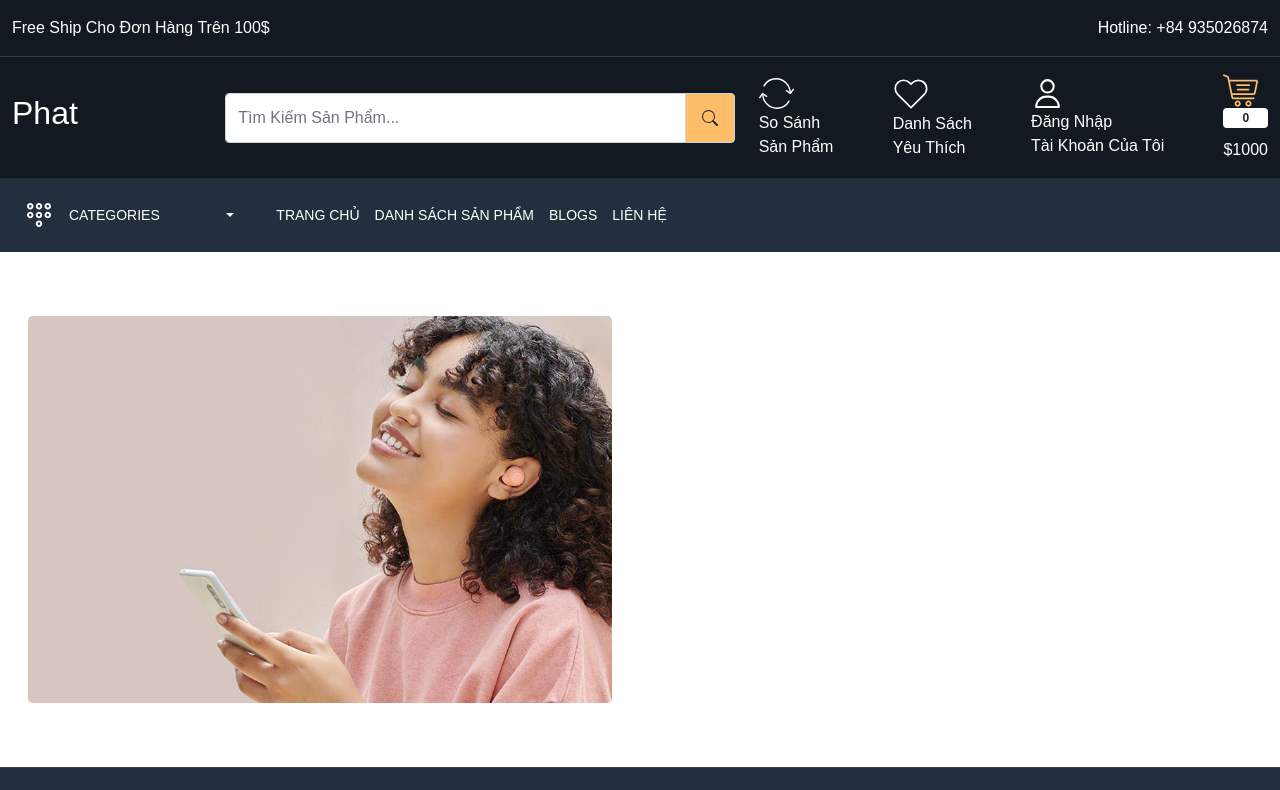
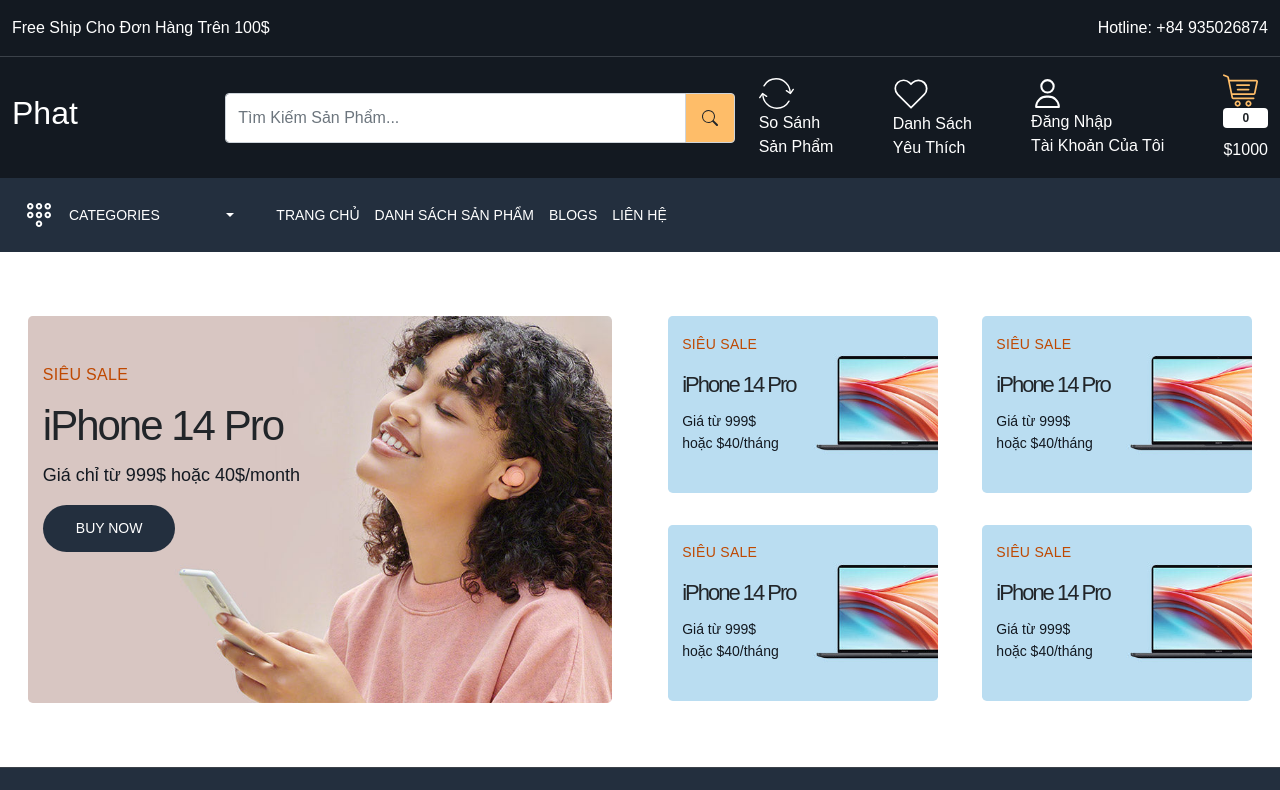
Before and after one commit to pvd1123/e-commer-Front-End, a React (Create React App) app: page / in a window 1280 px wide. Shown: the top 790 px of the page. Built offline with nearby package versions, Linux system fonts and the light colour scheme.

Commit message:
up small banner

```diff
--- a/src/App.css
+++ b/src/App.css
@@ -37,6 +37,19 @@
 }
 .gap-30 {
   gap: 30px;
+}
+
+.button{
+  background-color: var(--color-232f3e);
+  color: white;
+  font-size: 14px;
+  padding: 13px 33px;
+  border-radius: 25px;
+}
+
+.button:hover{
+  background-color: var(--color-febd69);
+  color: #131921;
 }
 
         /* Css Header  */
@@ -117,3 +130,71 @@
 }
 
         /* End Footer */
+
+
+        /* Css Home Page  */
+.main-banner-content{
+  top: 15%;
+  left: 5%;
+}
+
+.main-banner-content h4{
+  font-size: 16px;
+  font-weight: 400;
+  line-height: 24px;
+  color: var(--color-bf4800);
+  margin: 0 0 12px;
+  letter-spacing: .3px;
+  text-transform: uppercase;
+}
+
+.main-banner-content h5{
+  font-size: 42px;
+  line-height: 54px;
+  letter-spacing: -2px;
+  font-weight: 500;
+  text-transform: none;
+}
+
+.main-banner-content p{
+  font-size: 18px;
+  line-height: 28px;
+  letter-spacing: 0.4;
+  color: var(--color-131921);
+}
+
+.small-banner-content {
+  top: 15%;
+  left: 10%;
+}
+
+.small-banner-content h4 {
+  font-size: 14px;
+  font-weight: 400;
+  line-height: 24px;
+  color: var(--color-bf4800);
+  margin: 0 0 12px;
+  letter-spacing: 0.3px;
+  text-transform: uppercase;
+}
+
+.small-banner-content h5 {
+  font-size: 22px;
+  line-height: 34px;
+  letter-spacing: -2px;
+  font-weight: 500;
+  text-transform: none;
+}
+
+.small-banner-content p {
+  font-size: 14px;
+  line-height: 22px;
+  letter-spacing: 0.4;
+  color: var(--color-131921);
+}
+
+.small-banner {
+  width: 49%;
+}
+
+         /* End Home Page  */
--- a/src/pages/Home.jsx
+++ b/src/pages/Home.jsx
@@ -1,4 +1,5 @@
 import React from "react";
+import { Link } from "react-router-dom";
 
 const Home = () =>{
     return(
@@ -7,11 +8,56 @@
                 <div className="container-xxl">
                     <div className="row">
                         <div className="col-6">
-                            <div className="main-banner-content p-3">
+                            <div className="main-banner position-relative p-3">
                                 <img className="img-fluid rounded-3" src="images/main-banner-1.jpg" alt="main banner" />
+                                <div className="main-banner-content position-absolute">
+                                    <h4>siêu sale</h4>
+                                    <h5>iPhone 14 Pro</h5>
+                                    <p>Giá chỉ từ 999$ hoặc 40$/month</p>
+                                    <Link className="button">BUY NOW</Link>
+                                </div>
                             </div>
                         </div>
-                        <div className="col-6"></div>
+                        <div className="col-6">
+                            <div className="d-flex flex-wrap justify-content-between align-items-center">
+                                <div className="small-banner position-relative p-3">
+                                    <img className="img-fluid rounded-3" src="images/catbanner-01.jpg" alt="main banner" />
+                                    <div className="small-banner-content position-absolute">
+                                        <h4>siêu sale</h4>
+                                        <h5>iPhone 14 Pro</h5>
+                                        <p>Giá từ 999$ <br />
+                                        hoặc $40/tháng</p>
+                                    </div>
+                                </div>
+                                <div className="small-banner position-relative p-3">
+                                    <img className="img-fluid rounded-3" src="images/catbanner-01.jpg" alt="main banner" />
+                                    <div className="small-banner-content position-absolute">
+                                        <h4>siêu sale</h4>
+                                        <h5>iPhone 14 Pro</h5>
+                                        <p>Giá từ 999$ <br />
+                                        hoặc $40/tháng</p>
+                                    </div>
+                                </div>
+                                <div className="small-banner position-relative p-3">
+                                    <img className="img-fluid rounded-3" src="images/catbanner-01.jpg" alt="main banner" />
+                                    <div className="small-banner-content position-absolute">
+                                        <h4>siêu sale</h4>
+                                        <h5>iPhone 14 Pro</h5>
+                                        <p>Giá từ 999$ <br />
+                                        hoặc $40/tháng</p>
+                                    </div>
+                                </div>
+                                <div className="small-banner position-relative p-3">
+                                    <img className="img-fluid rounded-3" src="images/catbanner-01.jpg" alt="main banner" />
+                                    <div className="small-banner-content position-absolute">
+                                        <h4>siêu sale</h4>
+                                        <h5>iPhone 14 Pro</h5>
+                                        <p>Giá từ 999$ <br />
+                                        hoặc $40/tháng</p>
+                                    </div>
+                                </div>
+                            </div>
+                        </div>
                     </div>
                 </div>
             </section>
```
